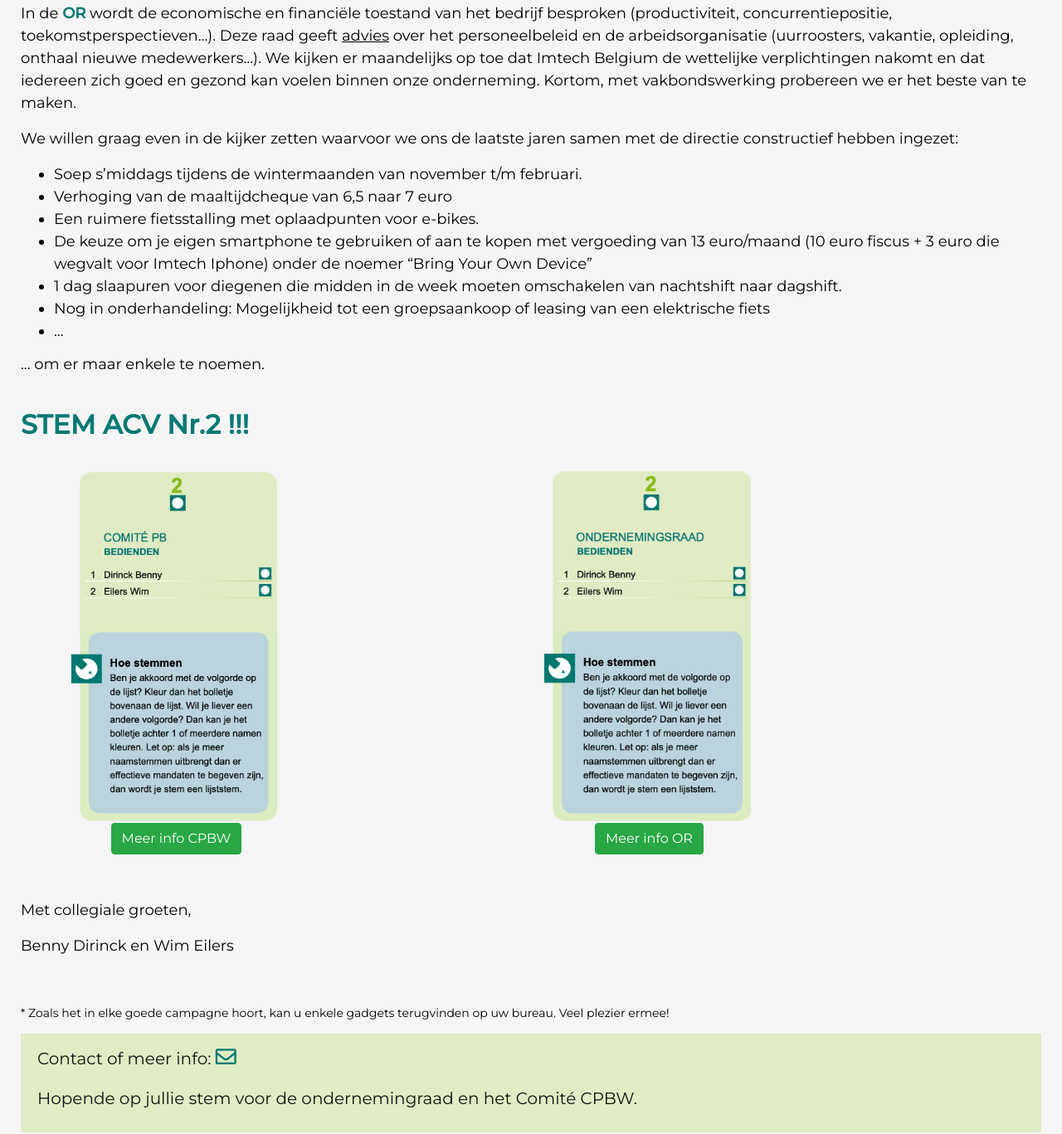
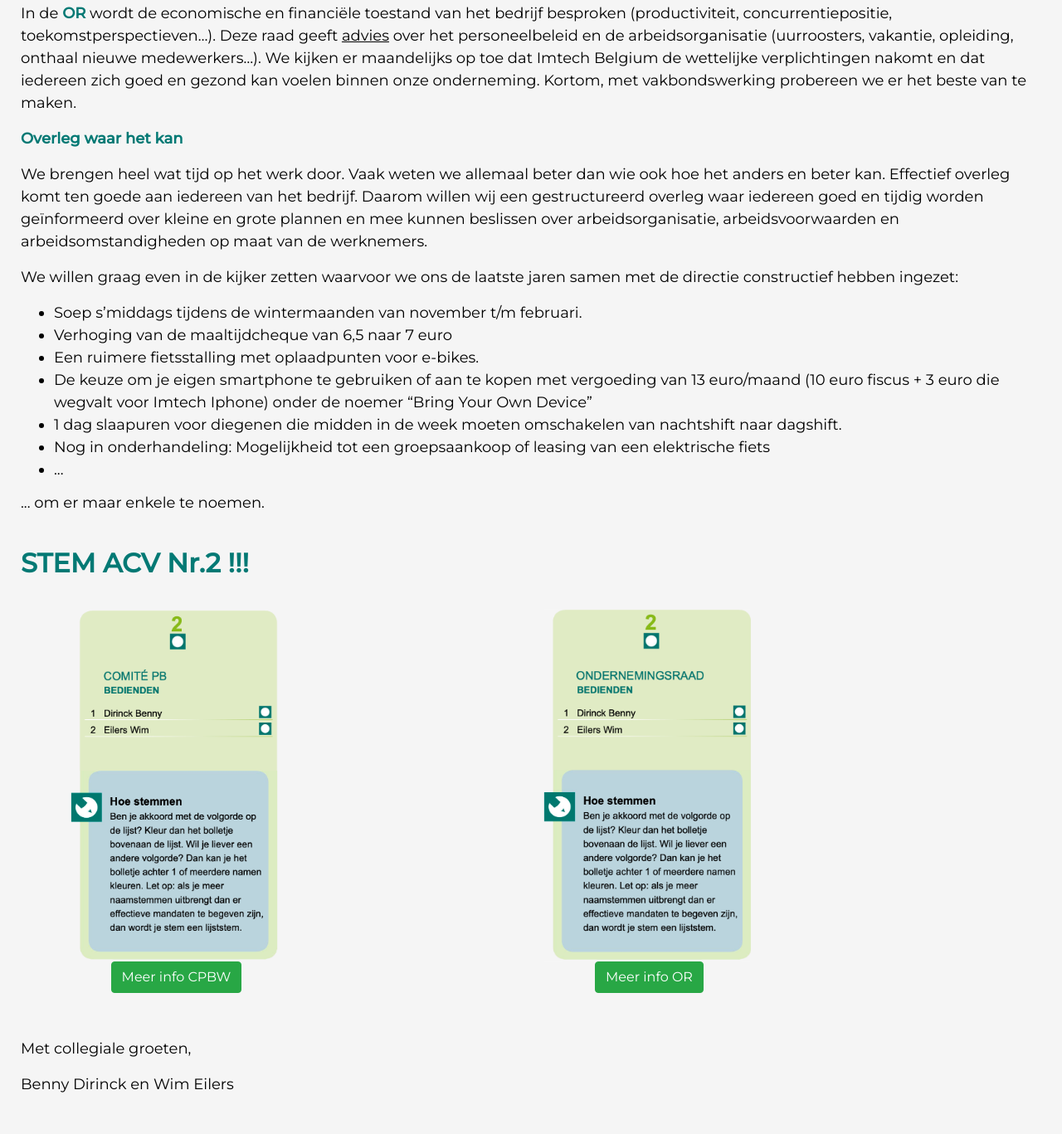
Before and after one commit to bdirinck/SV2020, a plain HTML site: page index.html in a window 1280 px wide. Shown: the part 813-2180 px from the top of the page at 83% size. Drawn offline with nearby package versions, Linux system fonts and the light colour scheme.

Commit message:
Update sc2020

```diff
--- a/index.html
+++ b/index.html
@@ -34,6 +34,8 @@
 		<p>Het <strong><font color="#037974">CPBW</font></strong> waakt over het welzijn van de werknemers. Het buigt zich onder meer over veiligheidsproblemen en het voorkomen van arbeidsongevallen, en preventie rond pesten en ongewenste intimiteiten.</p>
 		<p>In de <strong><font color="#037974">OR</font></strong> wordt de economische en financiële toestand van het bedrijf besproken (productiviteit, concurrentiepositie, toekomstperspectieven…). Deze raad geeft <u>advies</u> over het personeelbeleid en de arbeidsorganisatie (uurroosters, vakantie, opleiding, onthaal nieuwe medewerkers…).
 		We kijken er maandelijks op toe dat Imtech Belgium de wettelijke verplichtingen nakomt en dat iedereen zich goed en gezond kan voelen binnen onze onderneming. Kortom, met vakbondswerking probereen we er het beste van te maken. </p>
+		<p style="color:#037974"><strong>Overleg waar het kan</strong></p>
+		<p>We brengen heel wat tijd op het werk door. Vaak weten we allemaal beter dan wie ook hoe het anders en beter kan. Effectief overleg komt ten goede aan iedereen van het bedrijf. Daarom willen wij een gestructureerd overleg waar iedereen goed en tijdig worden geïnformeerd over kleine en grote plannen en mee kunnen beslissen over arbeidsorganisatie, arbeidsvoorwaarden en arbeidsomstandigheden op maat van de werknemers.</p>
 		<p>We willen graag even in de kijker zetten waarvoor we ons de laatste jaren samen met de directie constructief hebben ingezet:
 		</p>
 		<p>
@@ -63,7 +65,7 @@
       <div class="Card">
 	<img src="images/comitè.png" width="250" height="425" id="comitee">
 	<div class="col text-center">
-  <button type="button" class="btn btn-success">Meer info CPBW</button>
+  <a href="cpbw.html" button type="button" class="btn btn-success">Meer info CPBW</button></a>
   </div>
 	</div>
     </div>
@@ -75,7 +77,7 @@
       <div class="Card">
 	<img src="images/OR.png" width="250" height="425" id="or">
 	<div class="col text-center">
-  <button type="button" class="btn btn-success">Meer info OR</button>
+  <a href="or.html" button type="button" class="btn btn-success">Meer info OR</button></a>
   </div>
 	</div>
     </div>
```
Also changed, not shown: cpbw.html (deleted), or.html (deleted).
